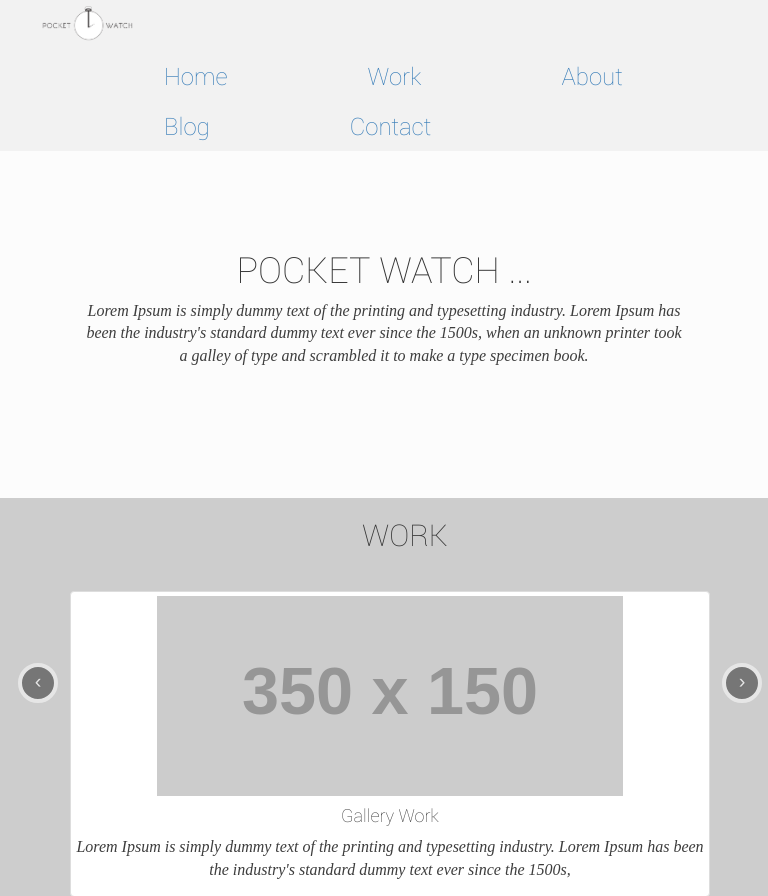
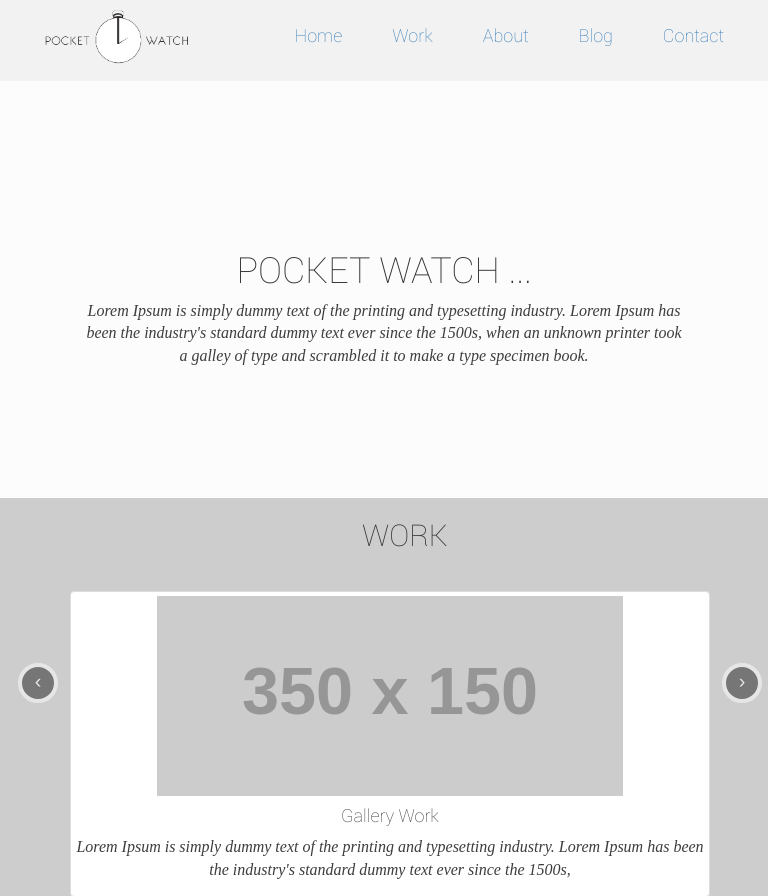
Before and after one commit to yarhtut/pocket-watch, a plain HTML site: page index.html in a window 768 px wide. Shown: the top 896 px of the page. Drawn offline with nearby package versions, Linux system fonts and the light colour scheme; placeholder pictures from the web are drawn by us.

Commit message:
added menu and logo for mobile responsive

```diff
--- a/css/responsive.css
+++ b/css/responsive.css
@@ -1,3 +1,25 @@
-@media (min-width: 768px) and (max-with:980){
+@media (min-width: 768px) and (max-width:980px){
+    .main-logo-in-mobile{
+        width:160px;
+        float:left;
+    }
+    .nav-ul {
+        float:right;
+    }
+    .nav-ul li{
+        margin-left:20px;
+
+    }
+    .nav-ul li>a {
+        font-size:18px;
+
+
+    }
+
 
 }
+@media(max-width:768px){
+    .main-logo-in-mobile{
+        width:160px;
+    }
+}
--- a/index.html
+++ b/index.html
@@ -12,6 +12,7 @@
     <!-- font-awesome -->
     <link rel="stylesheet" href="https://maxcdn.bootstrapcdn.com/font-awesome/4.4.0/css/font-awesome.min.css">
     <link href="css/main.css" rel="stylesheet"/>
+    <link href="css/responsive.css" rel="stylesheet"/>
 
     <!-- HTML5 shim and Respond.js for IE8 support of HTML5 elements and media queries -->
     <!-- WARNING: Respond.js doesn't work if you view the page via file:// -->
```
